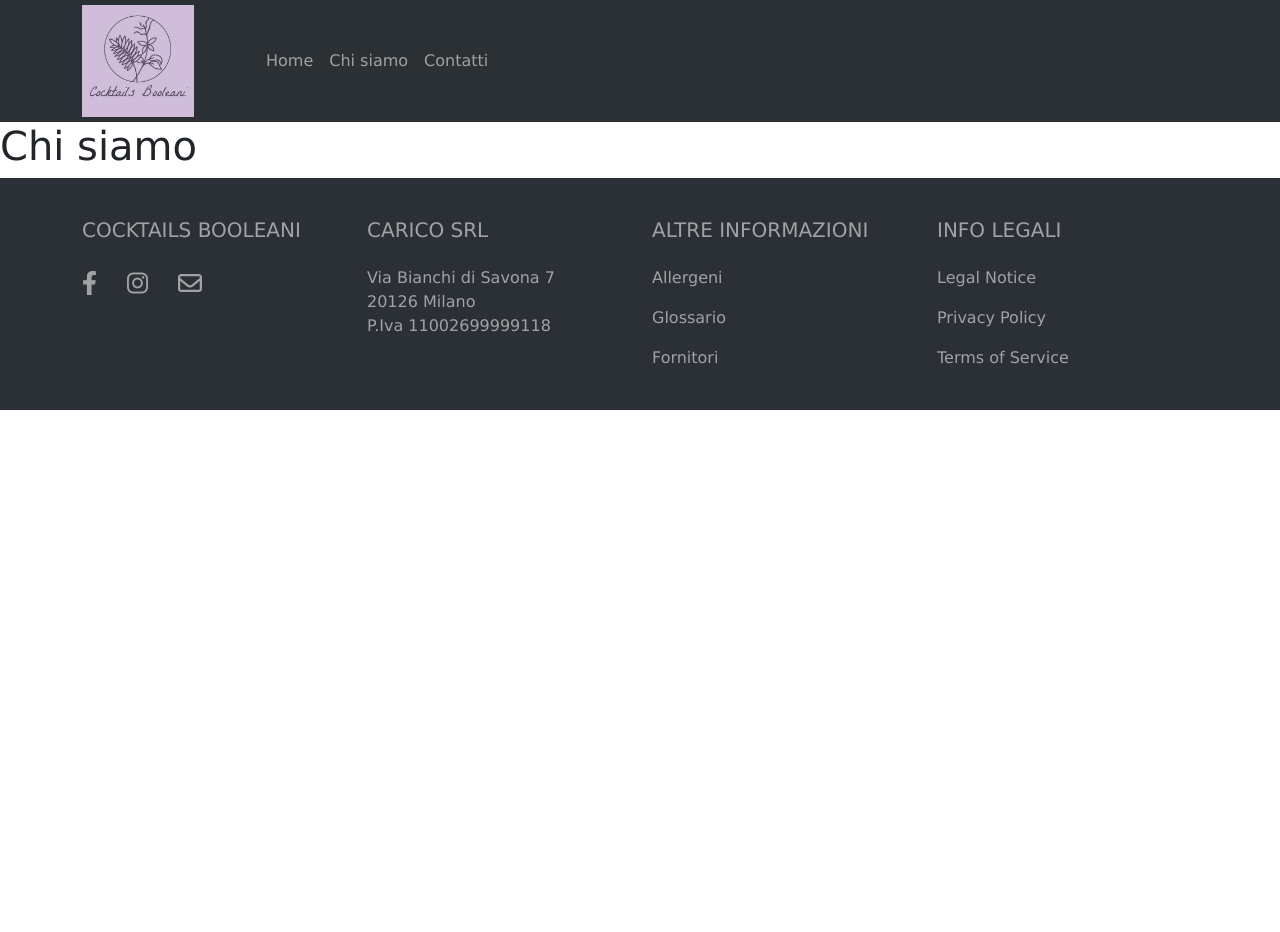
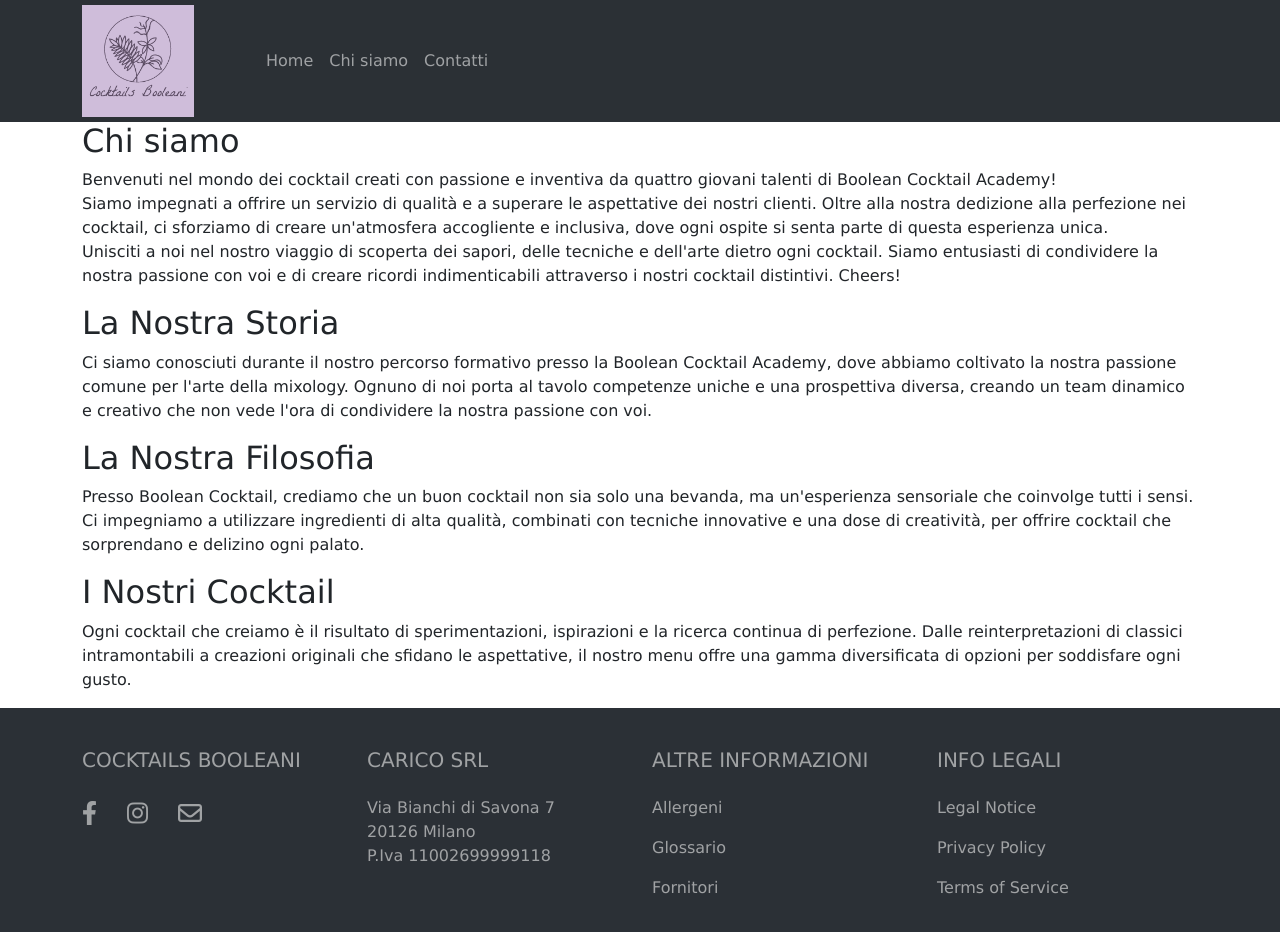
Before and after one commit to Amin23ElKassimi/laravel-boolean-frontoffice, a Vue app: page /chisiamo in a window 1280 px wide. Shown: the top 932 px of the page. Before the commit the page ends 800 px from the top, so only its background shows below. Built offline with nearby package versions, Linux system fonts and the light colour scheme.

Commit message:
popolamento chi siamo

```diff
--- a/src/pages/ChiSiamo.vue
+++ b/src/pages/ChiSiamo.vue
@@ -1,7 +1,16 @@
 <template >
-    <h1>Chi siamo</h1>
-
-
+    <div class="container">
+        <h2>Chi siamo</h2>
+        <p>Benvenuti nel mondo dei cocktail creati con passione e inventiva da quattro giovani talenti di Boolean Cocktail Academy! <br>
+            Siamo impegnati a offrire un servizio di qualità e a superare le aspettative dei nostri clienti. Oltre alla nostra dedizione alla perfezione nei cocktail, ci sforziamo di creare un'atmosfera accogliente e inclusiva, dove ogni ospite si senta parte di questa esperienza unica. <br>
+            Unisciti a noi nel nostro viaggio di scoperta dei sapori, delle tecniche e dell'arte dietro ogni cocktail. Siamo entusiasti di condividere la nostra passione con voi e di creare ricordi indimenticabili attraverso i nostri cocktail distintivi. Cheers! </p>
+        <h2>La Nostra Storia</h2>
+        <p>Ci siamo conosciuti durante il nostro percorso formativo presso la Boolean Cocktail Academy, dove abbiamo coltivato la nostra passione comune per l'arte della mixology. Ognuno di noi porta al tavolo competenze uniche e una prospettiva diversa, creando un team dinamico e creativo che non vede l'ora di condividere la nostra passione con voi.</p>
+        <h2>La Nostra Filosofia</h2>
+        <p>Presso Boolean Cocktail, crediamo che un buon cocktail non sia solo una bevanda, ma un'esperienza sensoriale che coinvolge tutti i sensi. Ci impegniamo a utilizzare ingredienti di alta qualità, combinati con tecniche innovative e una dose di creatività, per offrire cocktail che sorprendano e delizino ogni palato.</p>
+        <h2>I Nostri Cocktail</h2>
+        <p>Ogni cocktail che creiamo è il risultato di sperimentazioni, ispirazioni e la ricerca continua di perfezione. Dalle reinterpretazioni di classici intramontabili a creazioni originali che sfidano le aspettative, il nostro menu offre una gamma diversificata di opzioni per soddisfare ogni gusto.</p>
+    </div>
 </template>
 
 <script>
```
